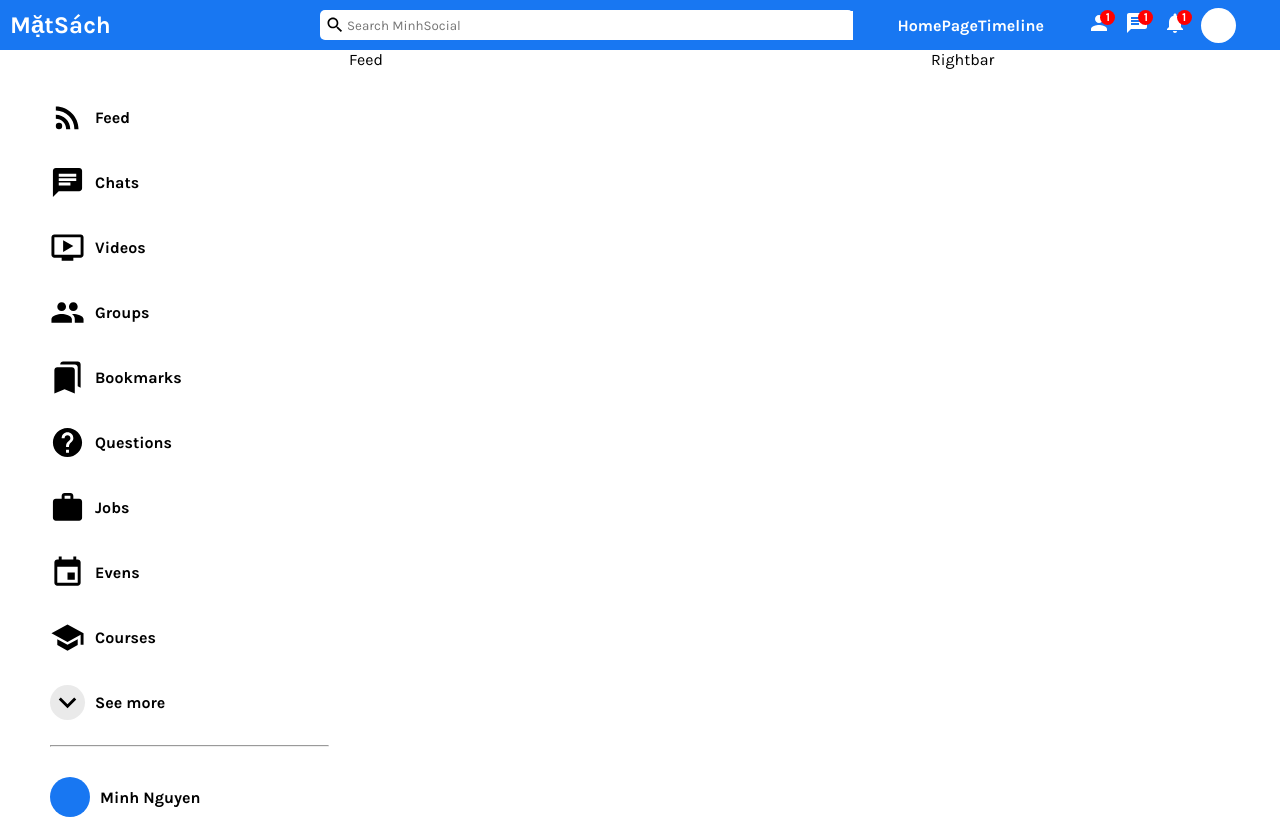
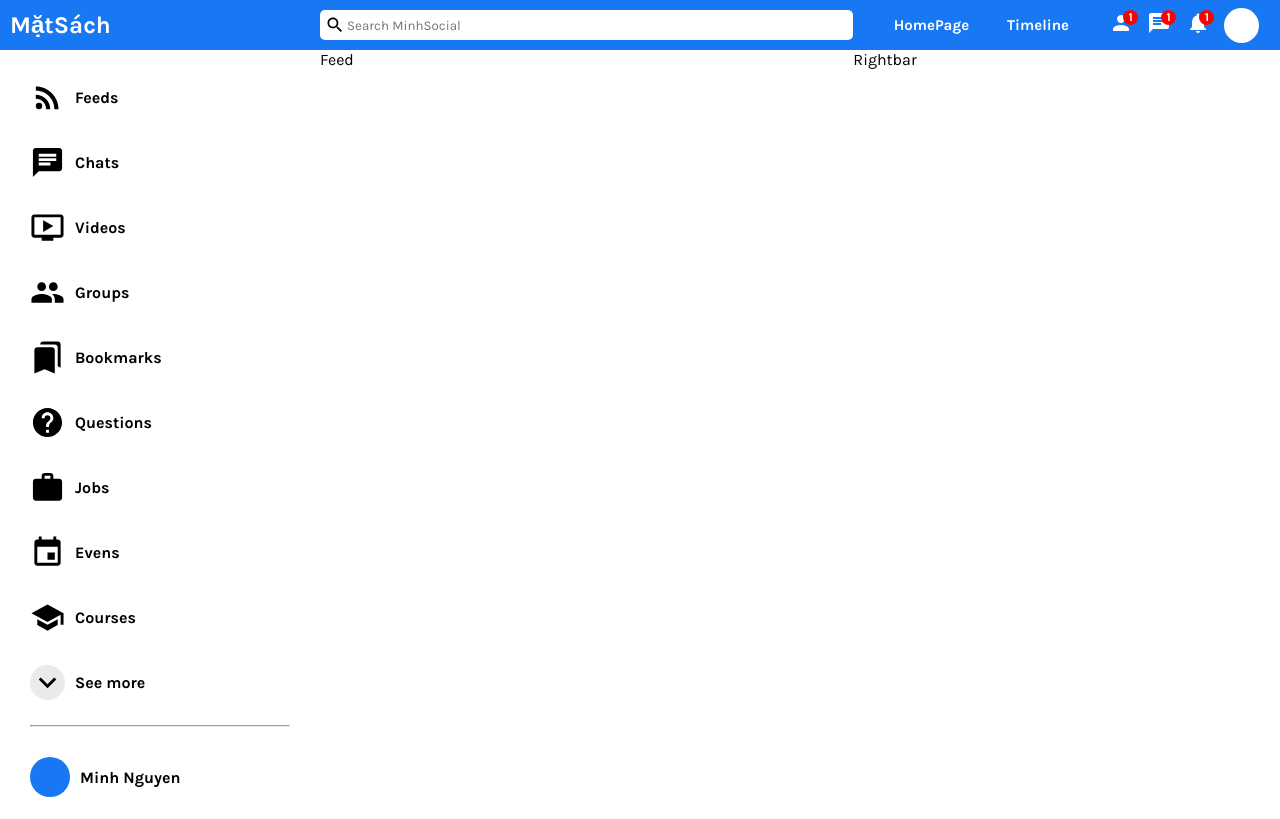
Before and after one commit to 2mnguyen1/social-app-ui, a React (Create React App) app: page / in a window 1280 px wide. Shown: the top 819 px of the page. Built offline with nearby package versions, Linux system fonts and the light colour scheme.

Commit message:
fixing size of the components

```diff
--- a/src/components/rightbar/rightbar.css
+++ b/src/components/rightbar/rightbar.css
@@ -1,3 +1,3 @@
 .rightbar {
-    flex: 3;
+    flex: 4;
 }
--- a/src/components/sidebar/Sidebar.jsx
+++ b/src/components/sidebar/Sidebar.jsx
@@ -8,7 +8,7 @@ export default function Sidebar() {
         <ul className="sidebar-lists">
           <li className="sidebar-lists-items">
             <RssFeed className="sidebar-icon"/>
-            <span className="lists-items-info">Feed</span>
+            <span className="lists-items-info">Feeds</span>
           </li>
           <li className="sidebar-lists-items">
             <Chat className="sidebar-icon"/>
--- a/src/components/sidebar/sidebar.css
+++ b/src/components/sidebar/sidebar.css
@@ -4,7 +4,6 @@
 }
 .sidebar-wrapper {
     height: 100%;
-    padding: 20px;
 }
 
 .sidebar-lists, .sidebar-friends-lists{
@@ -36,6 +35,6 @@
     border-radius: 50%;
 }
 .line-break {
-    margin-left: 30px;
+    margin: 0 30px;
     color: rgb(234, 234, 234);
 }
--- a/src/components/topbar/topbar.css
+++ b/src/components/topbar/topbar.css
@@ -37,9 +37,9 @@
     margin-left: 5px;
 }
 .search-input {
-    width: 100%;
     height: 90%;
     border: none;
+    border-radius: 5px;
 }
 .search-input:focus {
     outline: none;
@@ -53,9 +53,10 @@
     font-weight: bold;
 }
 .topbar-links {
-    width: 34%;
+    width: 50%;
     display: flex;
-    justify-content: space-between;
+    justify-content: space-around;
+    font-size: 15px;
 }
 
 .topbar-icons {
```
